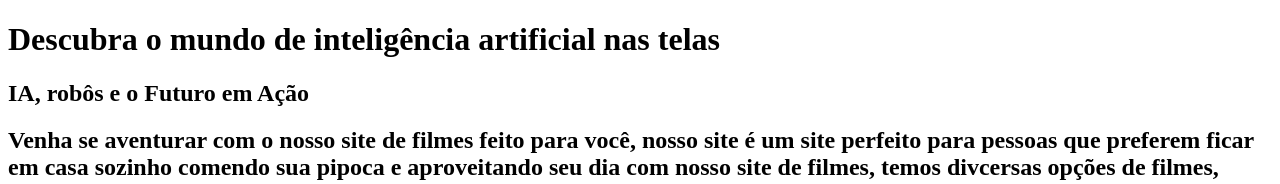
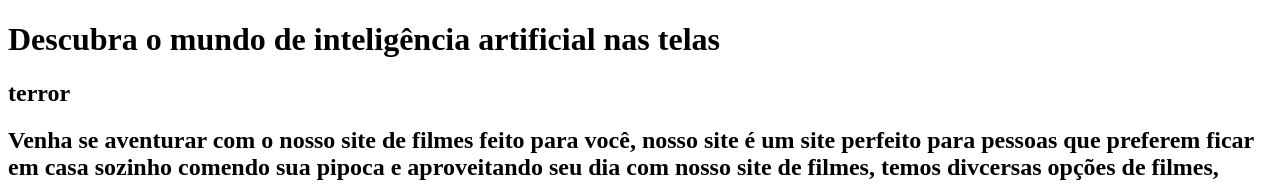
Before and after one commit to jhonatan-7bx/probreflix, a plain HTML site: page index.html in a window 1280 px wide. Shown: the top 184 px of the page. Drawn offline with Linux system fonts and the light colour scheme.

Commit message:
Update index.html

```diff
--- a/index.html
+++ b/index.html
@@ -10,7 +10,7 @@
 <h1> Descubra o mundo de inteligência artificial nas telas<h1>
 
 
-    <h2> IA, robôs e o Futuro em Ação<h2>
+    <h2> terror<h2>
 
         Venha se aventurar com o nosso site de filmes feito para você, nosso site é um site perfeito para pessoas que preferem ficar em casa sozinho comendo sua pipoca e aproveitando seu dia com nosso site de filmes, temos divcersas opções de filmes, séries, animes e muitos mais! Nosso site tem tudo que você preicsa: Um pouco de ação, comédia, romance, adrenalina, suspense, terror, animação e etc, esperamos pela sua participação
 
```
